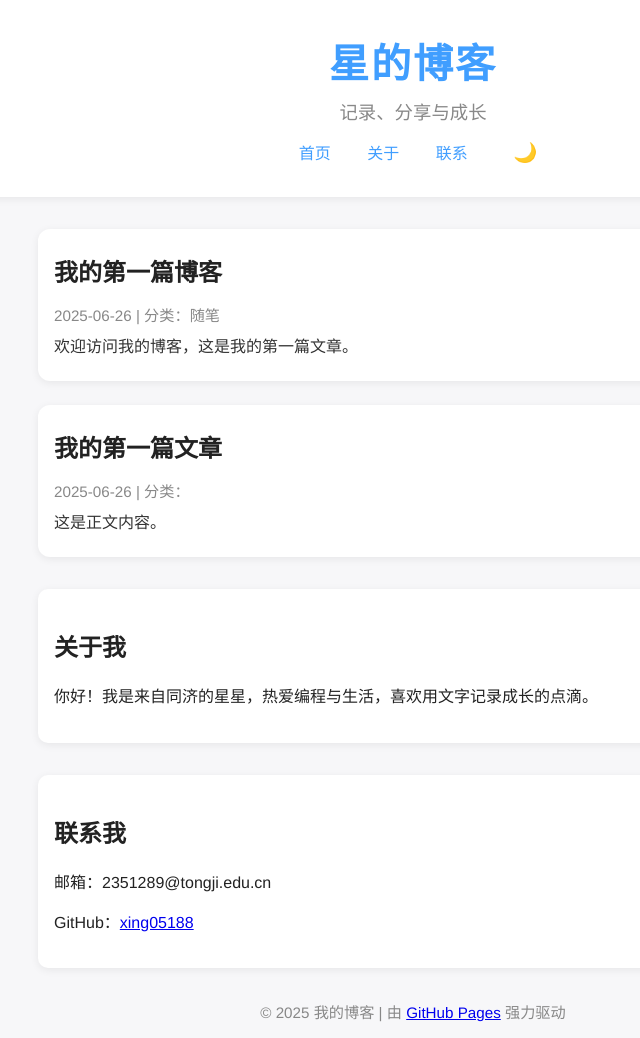
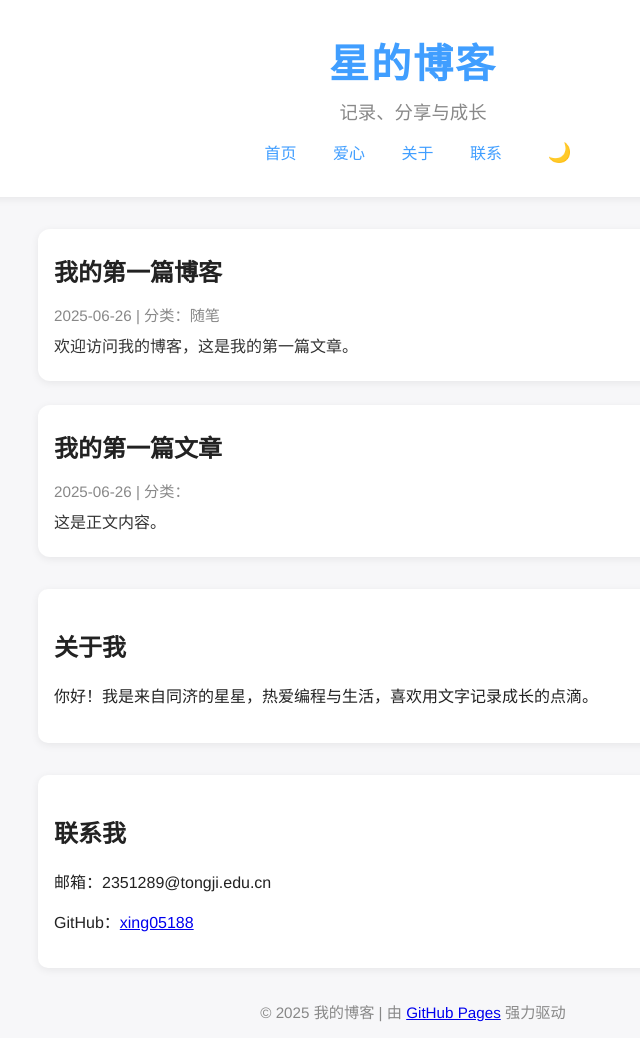
Before and after one commit to xing05188/xing05188.github.io, a Jekyll site: the page built from index.html, in a window 1280 px wide. Shown: the whole page, without its empty margins (227-867 px from the left). Built offline with Jekyll 4.4.1, drawn with Linux system fonts in a browser that asks for light colours.

Commit message:
Update index.html

```diff
--- a/index.html
+++ b/index.html
@@ -14,6 +14,7 @@
     <p class="subtitle">记录、分享与成长</p>
     <nav>
       <a href="/">首页</a>
+      <a href="/love.html">爱心</a>
       <a href="#about">关于</a>
       <a href="#contact">联系</a>
       <button id="toggle-dark">🌙</button>
```
